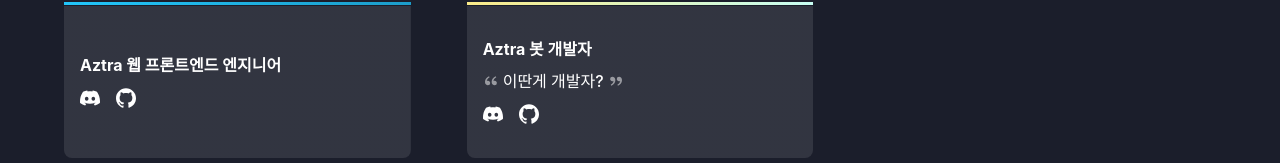
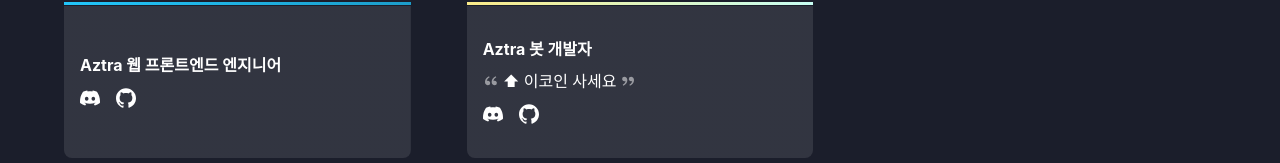
Before and after one commit to InfiniteTeam/inft.kr, a Next.js app: page /about in a window 1280 px wide. Shown: the part 746-909 px from the top of the page. Built offline with nearby package versions, Linux system fonts and the light colour scheme; a web font is replaced by a local one.

Commit message:
fix: __filename 설명 수정

```diff
--- a/data/members.js
+++ b/data/members.js
@@ -38,6 +38,6 @@ export default {
         color: ["#fbeb89", "#c8fff4"],
         discord: "__filename#1901",
         github: "ankhgerel",
-        motto: "이딴게 개발자?",
+        motto: "⬆ 이코인 사세요",
     },
 };
```
